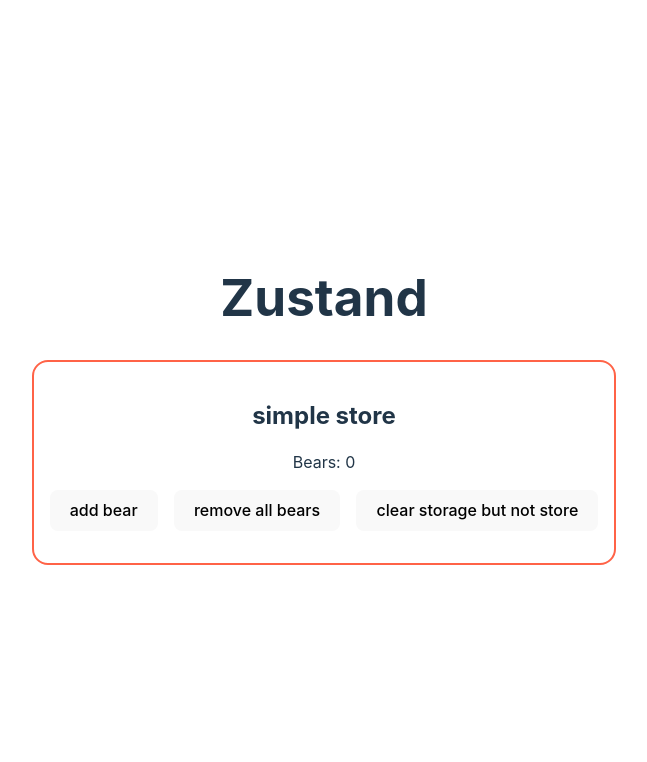
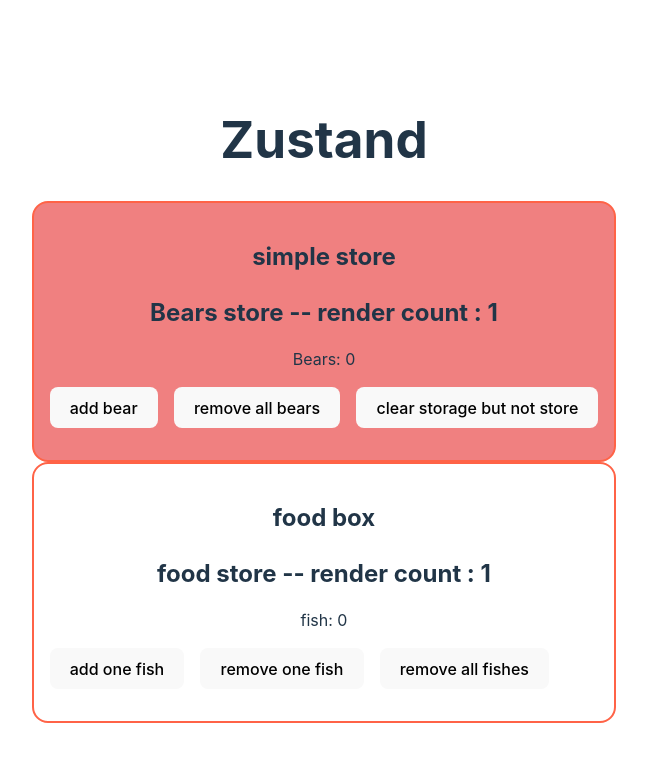
Before and after one commit to Amir-Bagjani/zustand, a React (Vite) app: page / in a window 1280 px wide. Shown: the top 762 px of the page, without its empty margins (316-963 px from the left). Built offline with nearby package versions, Linux system fonts and the light colour scheme.

Commit message:
subscribe

```diff
--- a/src/App.tsx
+++ b/src/App.tsx
@@ -1,11 +1,13 @@
 import "./App.css";
 import { BearBox } from "./BearBox/BearBox";
+import { FoodBox } from "./BearBox/FoodBox";
 
 function App() {
   return (
     <>
       <h1>Zustand</h1>
       <BearBox />
+      <FoodBox />
     </>
   );
 }
--- a/src/BearBox/BearBox.tsx
+++ b/src/BearBox/BearBox.tsx
@@ -1,19 +1,54 @@
+import { useEffect, useState } from "react";
 import { useBearStore } from "../store/bearStore";
+import { useFoodStore } from "../store/foodStore";
+import { shallow } from "zustand/shallow";
+
+let renderCount = 0;
 
 export const BearBox = () => {
+  renderCount++;
+
   const bears = useBearStore((state) => state.bears);
   const increasePopulation = useBearStore((state) => state.increasePopulation);
   const removeAllBeards = useBearStore((state) => state.removeAllBeards);
+
+  const [backgroundColor, setBackgroundColor] = useState("lightcoral");
+
+  useEffect(() => {
+    const unsub = useFoodStore.subscribe(
+      (state) => state.fish,
+      (fish, _prevFish) => {
+        setBackgroundColor(fish >= 5 ? "lightgreen" : "lightcoral");
+      },
+      {
+        equalityFn: shallow,
+        fireImmediately: true,
+      }
+    );
+
+    return unsub;
+  }, []);
+  // useEffect(() => {
+  //   const unsub = useFoodStore.subscribe((state, _prevState) => {
+  //     setBackgroundColor(state.fish >= 5 ? "lightgreen" : "lightcoral");
+  //   });
+
+  //   return unsub;
+  // }, []);
+
   return (
-    <div className="box">
+    <div className="box" style={{ backgroundColor }}>
       <h2>simple store</h2>
+      <h2>Bears store -- render count : {renderCount}</h2>
 
       <p>Bears: {bears}</p>
 
       <div>
         <button onClick={increasePopulation}>add bear</button>
         <button onClick={removeAllBeards}>remove all bears</button>
-        <button onClick={useBearStore.persist.clearStorage}>clear storage but not store</button>
+        <button onClick={useBearStore.persist.clearStorage}>
+          clear storage but not store
+        </button>
       </div>
     </div>
   );
--- /dev/null
+++ b/src/BearBox/FoodBox.tsx
@@ -0,0 +1,24 @@
+import { useFoodStore } from "../store/foodStore";
+
+let renderCount = 0;
+
+export const FoodBox = () => {
+  renderCount++;
+
+  const { fish, addOneFish, removeAllFish, removeOneFish } = useFoodStore();
+
+  return (
+    <div className="box">
+      <h2>food box</h2>
+      <h2>food store -- render count : {renderCount}</h2>
+
+      <p>fish: {fish}</p>
+
+      <div>
+        <button onClick={addOneFish}>add one fish</button>
+        <button onClick={removeOneFish}>remove one fish</button>
+        <button onClick={removeAllFish}>remove all fishes</button>
+      </div>
+    </div>
+  );
+};
--- /dev/null
+++ b/src/store/foodStore.ts
@@ -0,0 +1,42 @@
+import { create } from "zustand";
+import { persist, subscribeWithSelector } from "zustand/middleware";
+
+export type FoodStore = {
+  fish: number;
+  addOneFish: () => void;
+  removeOneFish: () => void;
+  removeAllFish: () => void;
+};
+
+export const useFoodStore = create<FoodStore>()(
+  subscribeWithSelector((set) => ({
+    fish: 0,
+    addOneFish: () => set((state) => ({ fish: state.fish + 1 })),
+    removeOneFish: () => set((state) => ({ fish: state.fish - 1 })),
+    removeAllFish: () => set(() => ({ fish: 0 })),
+  }))
+);
+
+
+/**
+ * Order of middlewares
+ * 1 - createSelectors
+ * 2 - create
+ * 3 - immer
+ * 4 - devtool
+ * 5 - subscribeWithSelector
+ * 6 - persist
+ */
+
+
+// export const useFoodStore = create<FoodStore>()(
+//   persist(
+//     (set) => ({
+//       fish: 0,
+//       addOneFish: () => set((state) => ({ fish: state.fish + 1 })),
+//       removeOneFish: () => set((state) => ({ fish: state.fish - 1 })),
+//       removeAllFish: () => set(() => ({ fish: 0 })),
+//     }),
+//     { name: "food-store" }
+//   )
+// );
```
